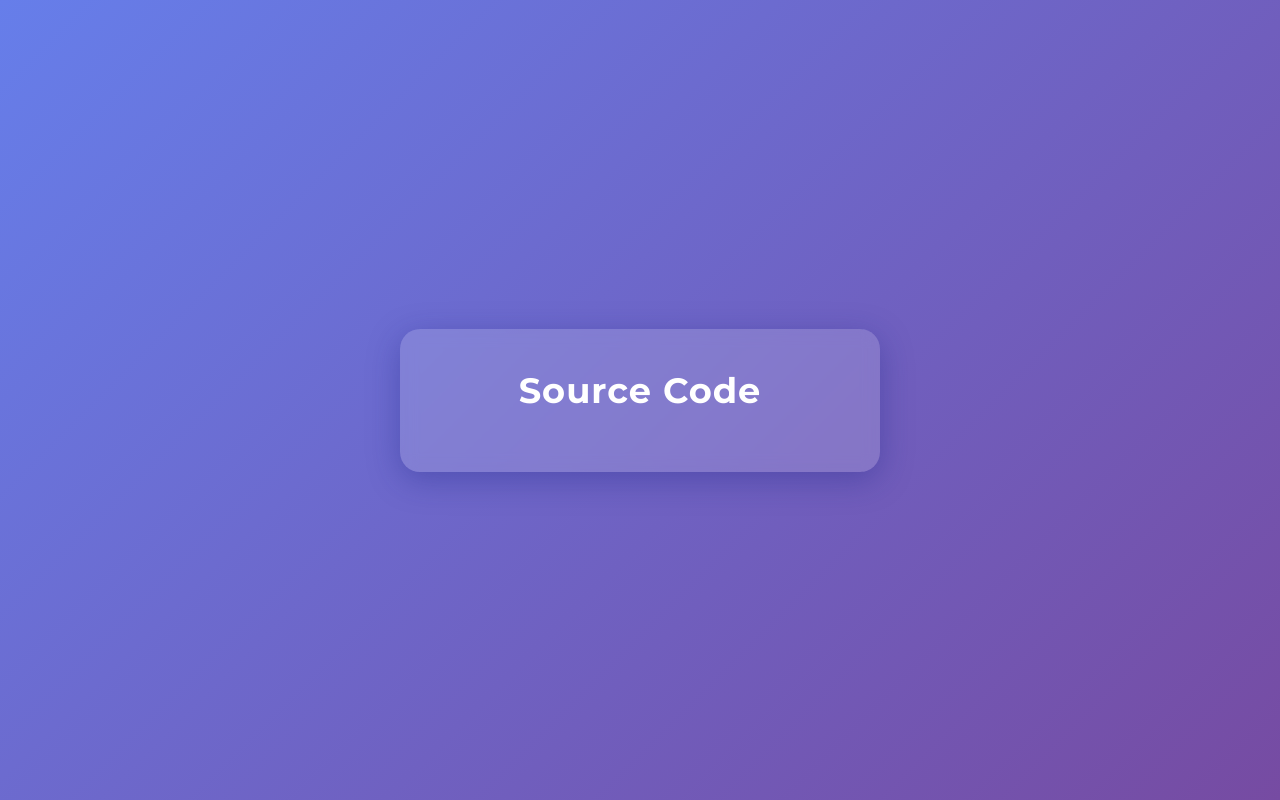
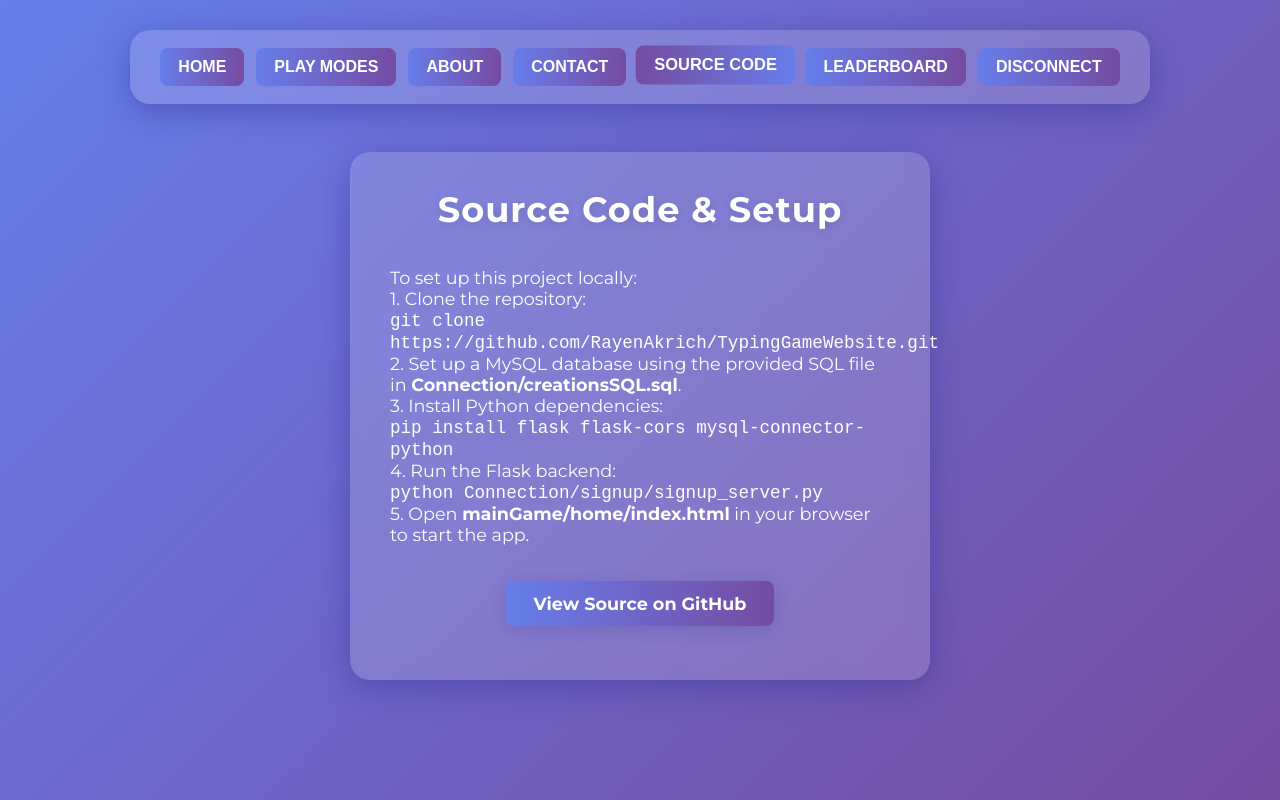
Before and after one commit to RayenAkrich/TypingGameWebsite, a plain HTML site: page mainGame/source/index.html in a window 1280 px wide. Drawn offline with Linux system fonts and the light colour scheme; files that its build step writes are made by us from their sources.

Commit message:
first commit

```diff
--- a/mainGame/source/index.html
+++ b/mainGame/source/index.html
@@ -4,12 +4,40 @@
     <meta charset="UTF-8">
     <meta name="viewport" content="width=device-width, initial-scale=1.0">
     <title>Source Code - Typing Game</title>
-    <link rel="stylesheet" href="../styles.css">
+    <link rel="stylesheet" href="styles.css">
     <link href="https://fonts.googleapis.com/css2?family=Montserrat:wght@400;700&display=swap" rel="stylesheet">
 </head>
 <body>
+    <div class="navbar">
+        <div class="navbar-box">
+            <ul class="nav-list">
+                <li><button class="nav-btn" onclick="window.location.href='../home/index.html'">HOME</button></li>
+                <li><button class="nav-btn" onclick="window.location.href='../playmodes/index.html'">PLAY MODES</button></li>
+                <li><button class="nav-btn" onclick="window.location.href='../about/index.html'">ABOUT</button></li>
+                <li><button class="nav-btn" onclick="window.location.href='../contact/index.html'">CONTACT</button></li>
+                <li><button class="nav-btn active" onclick="window.location.href='index.html'">SOURCE CODE</button></li>
+                <li><button class="nav-btn" onclick="window.location.href='../leaderboard/index.html'">LEADERBOARD</button></li>
+                <li><button class="nav-btn" onclick="window.location.href='../disconnect/index.html'">DISCONNECT</button></li>
+            </ul>
+        </div>
+    </div>
     <div class="main-container">
-        <div class="main-title">Source Code</div>
+        <div class="main-title">Source Code & Setup</div>
+        <div class="source-desc">
+            <p style="color:#fff; font-size:1.1rem; margin-bottom:18px;">To set up this project locally:<br>
+            1. Clone the repository:<br>
+            <code>git clone https://github.com/RayenAkrich/TypingGameWebsite.git</code><br>
+            2. Set up a MySQL database using the provided SQL file in <b>Connection/creationsSQL.sql</b>.<br>
+            3. Install Python dependencies:<br>
+            <code>pip install flask flask-cors mysql-connector-python</code><br>
+            4. Run the Flask backend:<br>
+            <code>python Connection/signup/signup_server.py</code><br>
+            5. Open <b>mainGame/home/index.html</b> in your browser to start the app.<br>
+            </p>
+            <div style="display: flex; justify-content: center;">
+                <a href="https://github.com/RayenAkrich/TypingGameWebsite.git" class="source-link" target="_blank">View Source on GitHub</a>
+            </div>
+        </div>
     </div>
 </body>
 </html>
--- /dev/null
+++ b/mainGame/source/styles.css
@@ -0,0 +1,92 @@
+body {
+    background: linear-gradient(135deg, #667eea 0%, #764ba2 100%);
+    min-height: 100vh;
+    display: flex;
+    flex-direction: column;
+    align-items: center;
+    justify-content: flex-start;
+    font-family: 'Montserrat', sans-serif;
+    margin: 0;
+}
+.navbar {
+    width: 100%;
+    display: flex;
+    justify-content: center;
+    margin-top: 30px;
+}
+.navbar-box {
+    background: rgba(255,255,255,0.15);
+    box-shadow: 0 8px 32px 0 rgba(31, 38, 135, 0.37);
+    backdrop-filter: blur(8px);
+    border-radius: 20px;
+    padding: 18px 30px;
+    display: flex;
+    align-items: center;
+}
+.nav-list {
+    list-style: none;
+    padding: 0;
+    margin: 0;
+    display: flex;
+    gap: 12px;
+}
+.nav-btn {
+    padding: 10px 18px;
+    background: linear-gradient(90deg, #667eea 0%, #764ba2 100%);
+    color: #fff;
+    border: none;
+    border-radius: 8px;
+    font-size: 1rem;
+    font-weight: 700;
+    cursor: pointer;
+    transition: background 0.2s, transform 0.1s;
+}
+.nav-btn:hover, .nav-btn.active {
+    background: linear-gradient(90deg, #764ba2 0%, #667eea 100%);
+    transform: translateY(-2px) scale(1.03);
+}
+.main-container {
+    background: rgba(255,255,255,0.15);
+    box-shadow: 0 8px 32px 0 rgba(31, 38, 135, 0.37);
+    backdrop-filter: blur(8px);
+    border-radius: 20px;
+    padding: 36px 40px 32px 40px;
+    margin-top: 48px;
+    display: flex;
+    flex-direction: column;
+    align-items: center;
+    min-width: 340px;
+}
+.main-title {
+    font-size: 2.2rem;
+    font-weight: 700;
+    color: #fff;
+    margin-bottom: 18px;
+    letter-spacing: 1px;
+    text-shadow: 0 2px 8px rgba(0,0,0,0.12);
+}
+.source-desc {
+    color: #fff;
+    font-size: 1.1rem;
+    margin-bottom: 22px;
+    text-align: left;
+    max-width: 500px;
+}
+.source-link {
+    display: inline-block;
+    margin-top: 18px;
+    padding: 12px 28px;
+    background: linear-gradient(90deg, #667eea 0%, #764ba2 100%);
+    color: #fff;
+    border-radius: 8px;
+    font-weight: 700;
+    font-size: 1.1rem;
+    text-decoration: none;
+    box-shadow: 0 4px 16px 0 rgba(31, 38, 135, 0.18);
+    transition: background 0.2s, color 0.2s, transform 0.1s;
+}
+.source-link:hover {
+    background: linear-gradient(90deg, #764ba2 0%, #667eea 100%);
+    color: #ffd700;
+    transform: scale(1.07);
+}
```
Also changed, not shown: 2 other files.
